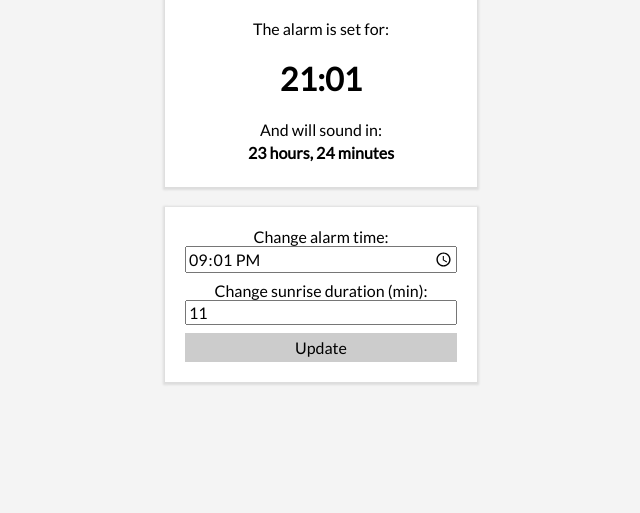
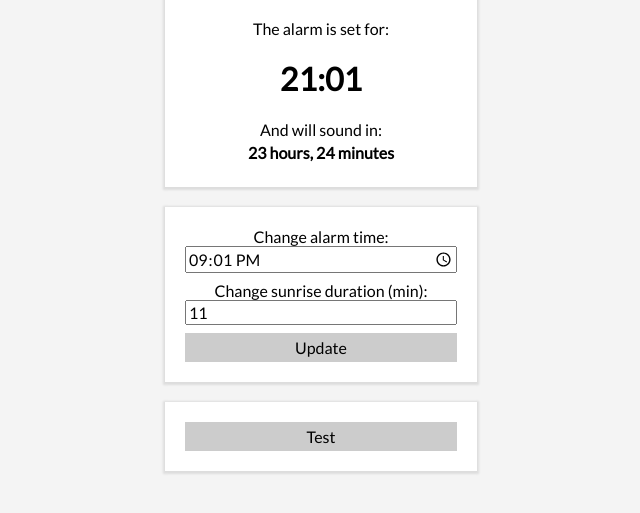
Before and after one commit to calebjmatthews/sunrise-clock, a Flask app: page / in a window 1280 px wide. Shown: the part 136-649 px from the top of the page, without its empty margins (319-959 px from the left). Run offline with Flask 2, Linux system fonts and the light colour scheme; parts of the project's set-up code (start-up, migrations or seed data) failed here and were passed over.

Commit message:
Button for alarmtest route

```diff
--- a/templates/index.html
+++ b/templates/index.html
@@ -36,6 +36,9 @@
         <button type="submit">Set</button>
       </form>
       {% endif %}
+      <form class="container" action="/alarmtest" method="POST">
+        <button type="submit">Test</button>
+      </form>
     </div>
 </body>
 </html>
```
